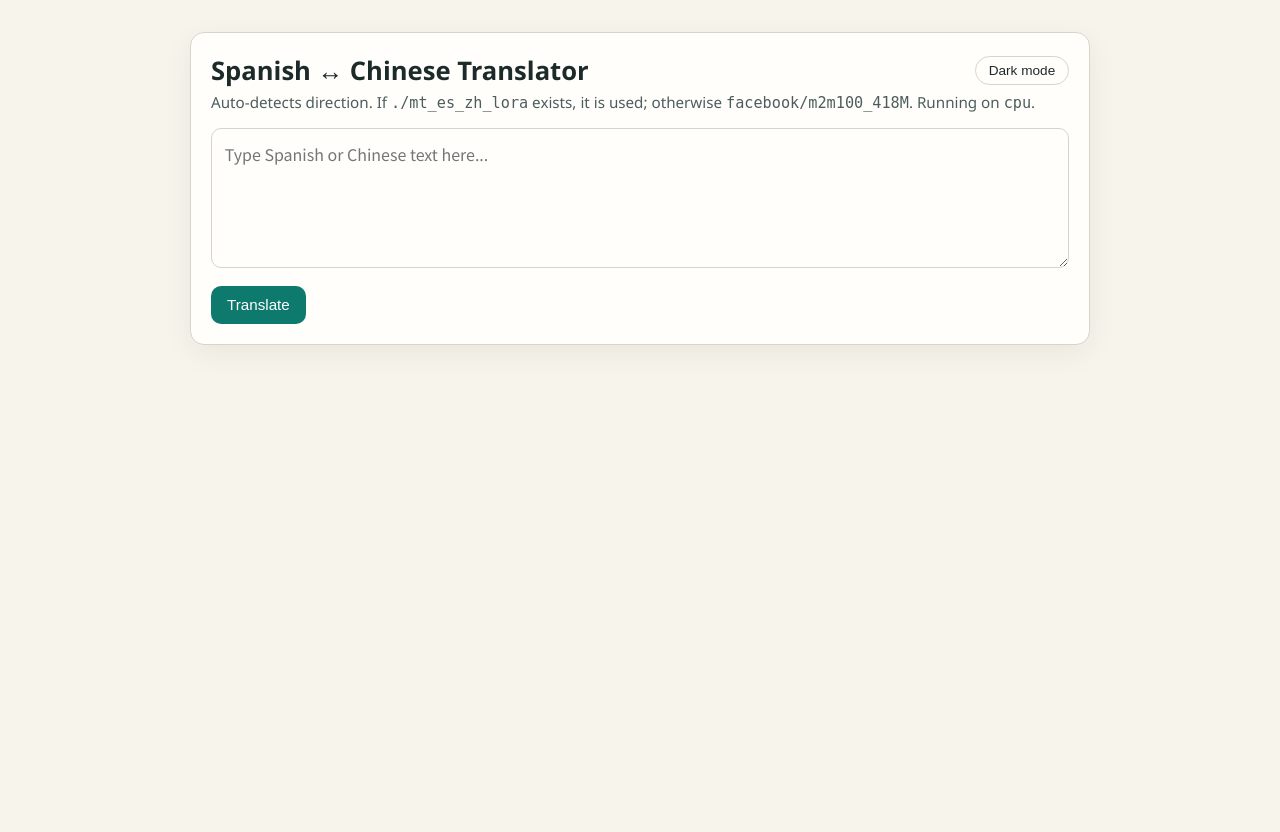
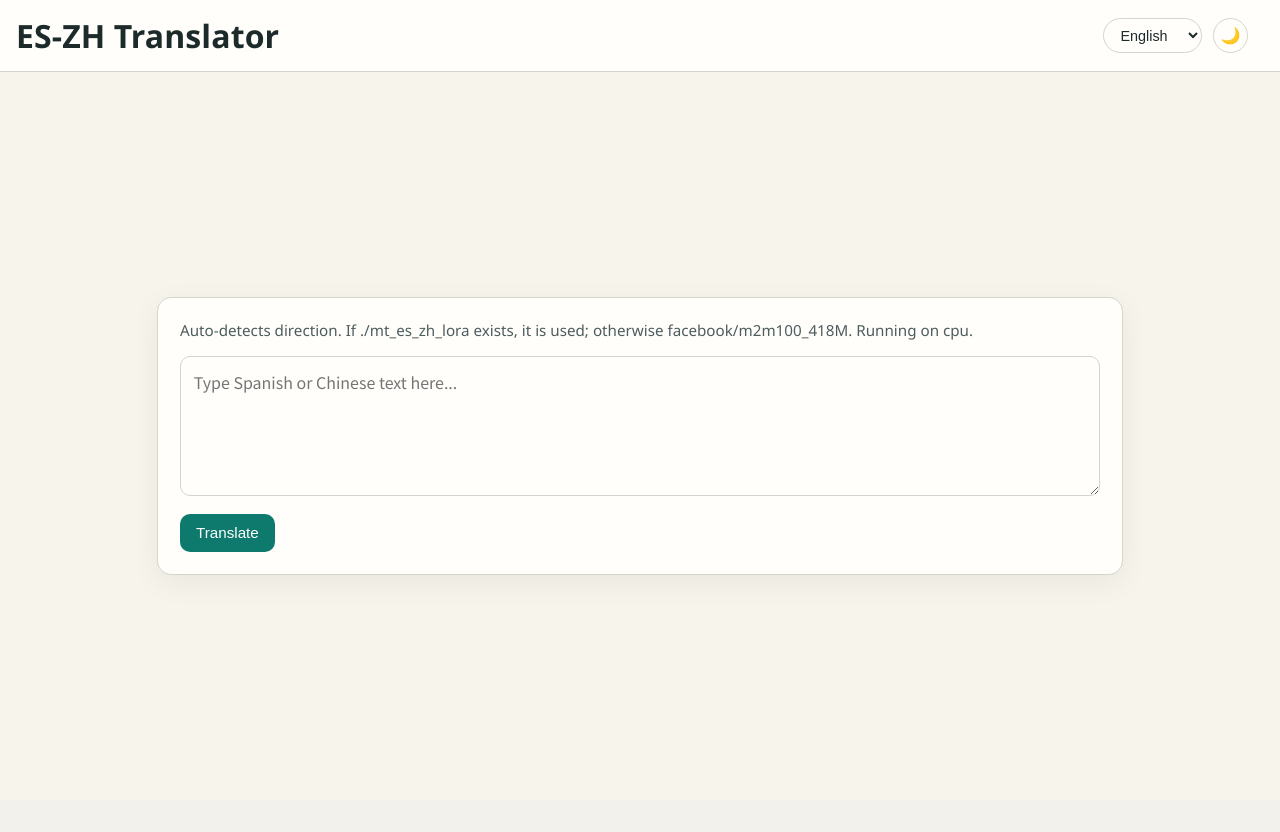
Before and after one commit to davidfvaquero/es-zh_translation, a Flask app: page / in a window 1280 px wide. After the commit the page ends 575 px from the top, so only its background shows below. Run offline with Flask 3, Linux system fonts and the light colour scheme.

Commit message:
Polish translator UI with top navigation and controls

```diff
--- a/src/es_zh_translation/templates/index.html
+++ b/src/es_zh_translation/templates/index.html
@@ -41,44 +41,95 @@
       -webkit-font-smoothing: antialiased;
       text-rendering: optimizeLegibility;
     }
+    .top-nav {
+      width: 100%;
+      box-sizing: border-box;
+      height: 72px;
+      display: grid;
+      grid-template-columns: auto 1fr auto;
+      align-items: center;
+      gap: 1rem;
+      padding: 0 1rem;
+      border-bottom: 1px solid var(--line);
+      background: var(--card);
+    }
+    .brand {
+      margin: 0;
+      font-size: 2rem;
+      font-weight: 700;
+      letter-spacing: 0.1px;
+    }
+    .nav-links {
+      display: flex;
+      align-items: center;
+      justify-content: center;
+      gap: 0.5rem;
+      justify-self: center;
+    }
+    .nav-link {
+      color: var(--muted);
+      text-decoration: none;
+      padding: 0.5rem 0.9rem;
+      border-radius: 10px;
+      border: 1px solid transparent;
+      font-size: 1.25rem;
+      line-height: 1;
+    }
+    .nav-link:hover {
+      border-color: var(--line);
+      color: var(--ink);
+    }
+    .nav-link.active {
+      border-color: color-mix(in srgb, var(--accent) 35%, var(--line));
+      color: var(--accent);
+      background: color-mix(in srgb, var(--accent) 14%, transparent);
+    }
+    .nav-controls {
+      justify-self: end;
+      display: flex;
+      align-items: center;
+      gap: 0.65rem;
+    }
+    .main-area {
+      min-height: calc(100vh - 72px);
+      display: grid;
+      place-items: center;
+      padding: 1.25rem;
+      box-sizing: border-box;
+    }
     .wrap {
-      max-width: 900px;
-      margin: 2rem auto;
-      padding: 0 1rem;
+      width: min(920px, 100%);
+    }
+    .lang-select {
+      border: 1px solid var(--line);
+      border-radius: 999px;
+      padding: 0.45rem 0.75rem;
+      background: var(--card);
+      color: var(--ink);
+      font-size: 0.9rem;
     }
     .card {
       background: var(--card);
       border: 1px solid var(--line);
       border-radius: 14px;
-      padding: 1.25rem;
+      padding: 1.4rem;
       box-shadow: 0 8px 30px rgba(0, 0, 0, 0.06);
-    }
-    h1 {
-      margin: 0 0 0.5rem;
-      font-size: 1.6rem;
     }
     p.meta {
       margin: 0 0 1rem;
       color: var(--muted);
       font-size: 0.95rem;
     }
-    .topbar {
-      display: flex;
-      align-items: center;
-      justify-content: space-between;
-      gap: 1rem;
-      margin-bottom: 0.25rem;
-    }
-    .topbar h1 {
-      margin: 0;
-    }
     .theme-btn {
       background: transparent;
       color: var(--ink);
       border: 1px solid var(--line);
-      border-radius: 999px;
-      padding: 0.4rem 0.8rem;
-      font-size: 0.85rem;
+      border-radius: 50%;
+      width: 2.2rem;
+      height: 2.2rem;
+      padding: 0;
+      font-size: 1rem;
+      line-height: 1;
       cursor: pointer;
       transition: background 0.2s ease;
     }
@@ -130,23 +181,58 @@
       font-size: 1rem;
       line-height: 1.6;
     }
+    @media (max-width: 700px) {
+      .top-nav {
+        height: auto;
+        grid-template-columns: 1fr;
+        justify-items: start;
+        gap: 0.6rem;
+        padding: 0.75rem;
+      }
+      .brand {
+        font-size: 1.5rem;
+      }
+      .nav-links {
+        width: 100%;
+        overflow-x: auto;
+        justify-content: flex-start;
+        padding-bottom: 0.2rem;
+      }
+      .nav-controls {
+        justify-self: start;
+      }
+      .main-area {
+        min-height: auto;
+        padding: 0.75rem;
+      }
+      .card {
+        padding: 1rem;
+      }
+    }
   </style>
 </head>
 <body>
-  <main class="wrap">
-    <section class="card">
-      <div class="topbar">
-        <h1>Spanish ↔ Chinese Translator</h1>
-        <button class="theme-btn" id="themeToggle" type="button">Dark mode</button>
-      </div>
-      <p class="meta">
+  <header class="top-nav">
+    <h1 class="brand">ES-ZH Translator</h1>
+    <div class="nav-controls">
+        <select id="langSelect" class="lang-select" aria-label="Interface language">
+          <option value="en">English</option>
+          <option value="es">Español</option>
+          <option value="zh">中文</option>
+        </select>
+        <button class="theme-btn" id="themeToggle" type="button" aria-label="Toggle theme">🌙</button>
+    </div>
+  </header>
+  <main class="main-area">
+    <section class="wrap card">
+      <p class="meta" data-i18n="meta_line">
         Auto-detects direction. If <code>{{ output_dir }}</code> exists, it is used; otherwise <code>{{ model }}</code>.
         Running on <code>{{ device }}</code>.
       </p>
 
       <form method="post">
-        <textarea name="text" placeholder="Type Spanish or Chinese text here...">{{ text }}</textarea>
-        <button type="submit">Translate</button>
+        <textarea name="text" data-i18n-placeholder="input_placeholder" placeholder="Type Spanish or Chinese text here...">{{ text }}</textarea>
+        <button type="submit" data-i18n="translate_btn">Translate</button>
       </form>
 
       {% if error %}
@@ -155,7 +241,7 @@
 
       {% if output %}
       <section class="result">
-        <h2>Output</h2>
+        <h2 data-i18n="output_title">Output</h2>
         <pre lang="zh-Hans">{{ output }}</pre>
       </section>
       {% endif %}
@@ -165,22 +251,86 @@
     (function () {
       const root = document.documentElement;
       const btn = document.getElementById("themeToggle");
+      const langSelect = document.getElementById("langSelect");
       const saved = localStorage.getItem("theme");
+      const savedLang = localStorage.getItem("ui_lang") || "en";
       const prefersDark = window.matchMedia("(prefers-color-scheme: dark)").matches;
       const initial = saved || (prefersDark ? "dark" : "light");
+      const i18n = {
+        en: {
+          page_title: "Spanish ↔ Chinese Translator",
+          meta_line: "Auto-detects direction. If {{output_dir}} exists, it is used; otherwise {{model}}. Running on {{device}}.",
+          input_placeholder: "Type Spanish or Chinese text here...",
+          translate_btn: "Translate",
+          output_title: "Output"
+        },
+        es: {
+          page_title: "Traductor Español ↔ Chino",
+          meta_line: "Detecta la dirección automáticamente. Si existe {{output_dir}}, se usa; si no, {{model}}. Ejecutándose en {{device}}.",
+          input_placeholder: "Escribe texto en español o chino...",
+          translate_btn: "Traducir",
+          output_title: "Resultado"
+        },
+        zh: {
+          page_title: "西班牙语 ↔ 中文 翻译器",
+          meta_line: "自动检测翻译方向。如果 {{output_dir}} 存在则使用它，否则使用 {{model}}。当前设备：{{device}}。",
+          input_placeholder: "请输入西班牙语或中文文本...",
+          translate_btn: "翻译",
+          output_title: "输出"
+        }
+      };
+      const vars = {
+        output_dir: "{{ output_dir }}",
+        model: "{{ model }}",
+        device: "{{ device }}"
+      };
 
       function applyTheme(theme) {
         root.setAttribute("data-theme", theme);
-        btn.textContent = theme === "dark" ? "Light mode" : "Dark mode";
+        btn.textContent = theme === "dark" ? "☀️" : "🌙";
+        btn.setAttribute("aria-label", theme === "dark" ? "Switch to light mode" : "Switch to dark mode");
+      }
+
+      function interpolate(template) {
+        return template
+          .replace("{{output_dir}}", vars.output_dir)
+          .replace("{{model}}", vars.model)
+          .replace("{{device}}", vars.device);
+      }
+
+      function applyLanguage(lang) {
+        const pack = i18n[lang] || i18n.en;
+        document.querySelectorAll("[data-i18n]").forEach((el) => {
+          const key = el.getAttribute("data-i18n");
+          const value = pack[key];
+          if (value) {
+            el.innerHTML = key === "meta_line" ? interpolate(value) : value;
+          }
+        });
+        document.querySelectorAll("[data-i18n-placeholder]").forEach((el) => {
+          const key = el.getAttribute("data-i18n-placeholder");
+          const value = pack[key];
+          if (value) {
+            el.setAttribute("placeholder", value);
+          }
+        });
       }
 
       applyTheme(initial);
+      langSelect.value = i18n[savedLang] ? savedLang : "en";
+      applyLanguage(langSelect.value);
 
       btn.addEventListener("click", function () {
         const next = root.getAttribute("data-theme") === "dark" ? "light" : "dark";
         localStorage.setItem("theme", next);
         applyTheme(next);
       });
+
+      langSelect.addEventListener("change", function () {
+        const lang = langSelect.value;
+        localStorage.setItem("ui_lang", lang);
+        applyLanguage(lang);
+      });
     })();
   </script>
 </body>
```
